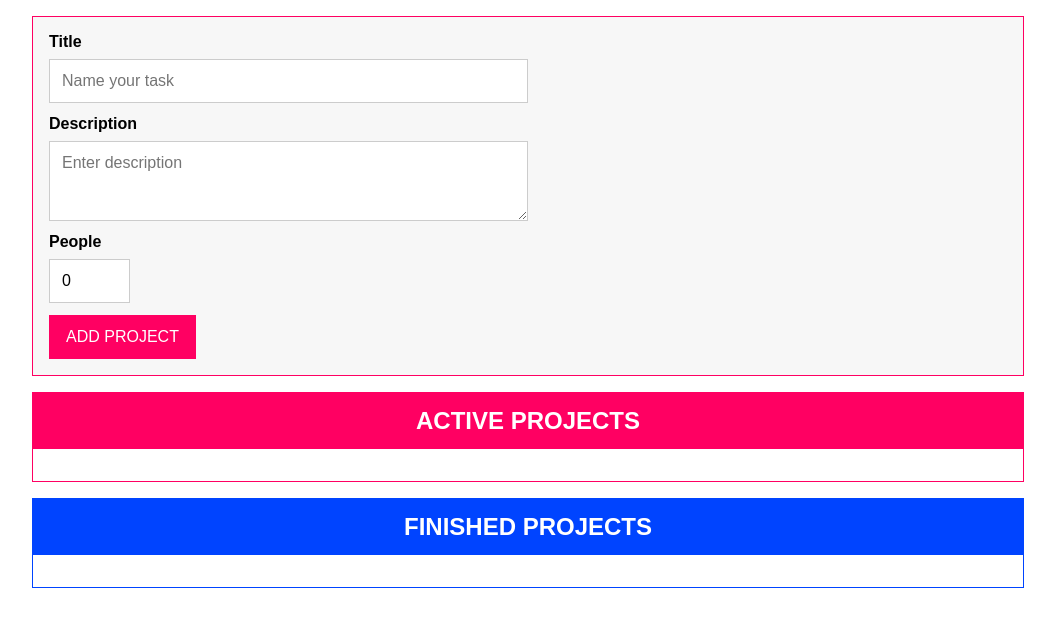
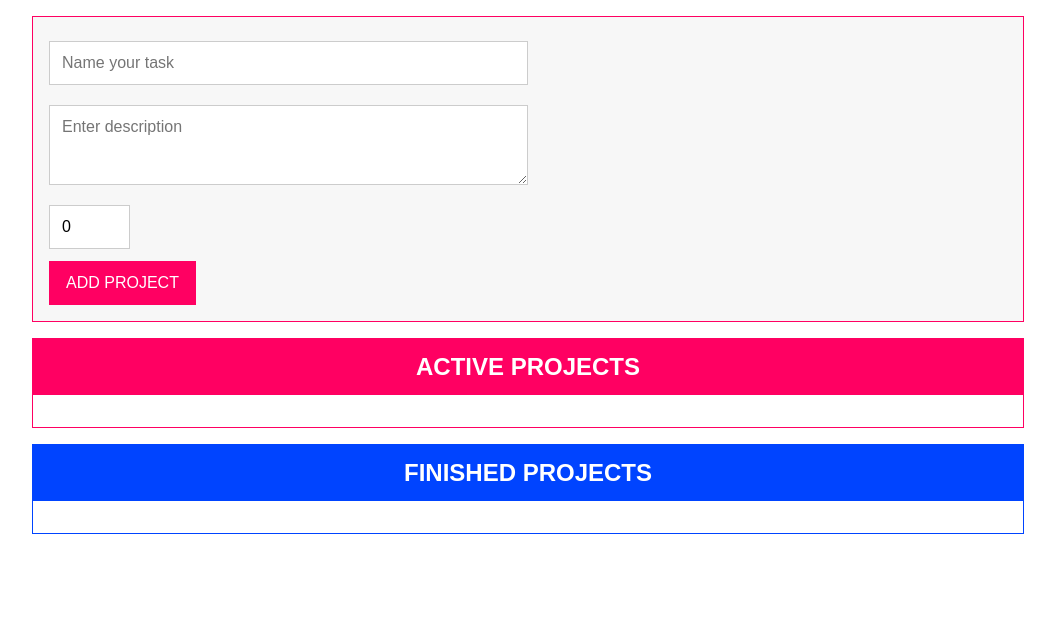
Before and after one commit to kraviecdev/dragdrop, a React (Vite) app: page / in a window 1280 px wide. Shown: the top 626 px of the page, without its empty margins (112-1167 px from the left). Built offline with nearby package versions, Linux system fonts and the light colour scheme.

Commit message:
change props from to name

```diff
--- a/src/_components/Form/FormInput/index.tsx
+++ b/src/_components/Form/FormInput/index.tsx
@@ -1,38 +1,37 @@
 import React from "react";
-import { InputI } from "../../../_utils/interfaces.ts";
+import { InputI } from "../../../_utils/types.ts";
 import "./formInput.css";
 
 const FormInput = <T extends HTMLInputElement & HTMLTextAreaElement>({
-  htmlFor,
-  label,
+  name,
   value,
   params,
   textarea,
-  onValueChange,
 }: InputI) => {
   const [inputVal, setInputVal] = React.useState(value);
 
   const handleChange = (e: React.ChangeEvent<T>) => {
     const value = e.target.value;
     setInputVal(value);
-    onValueChange(value);
   };
 
   return (
     <div className="form-control">
-      <label htmlFor={htmlFor} className="form-label">
-        {label}
+      <label htmlFor={name} className="form-label">
+        {name}
       </label>
       {textarea ? (
         <textarea
-          id={htmlFor}
+          id={name}
+          name={name}
           value={inputVal}
           onChange={handleChange}
           {...params}
         />
       ) : (
         <input
-          id={htmlFor}
+          id={name}
+          name={name}
           value={inputVal}
           onChange={handleChange}
           {...params}
```
